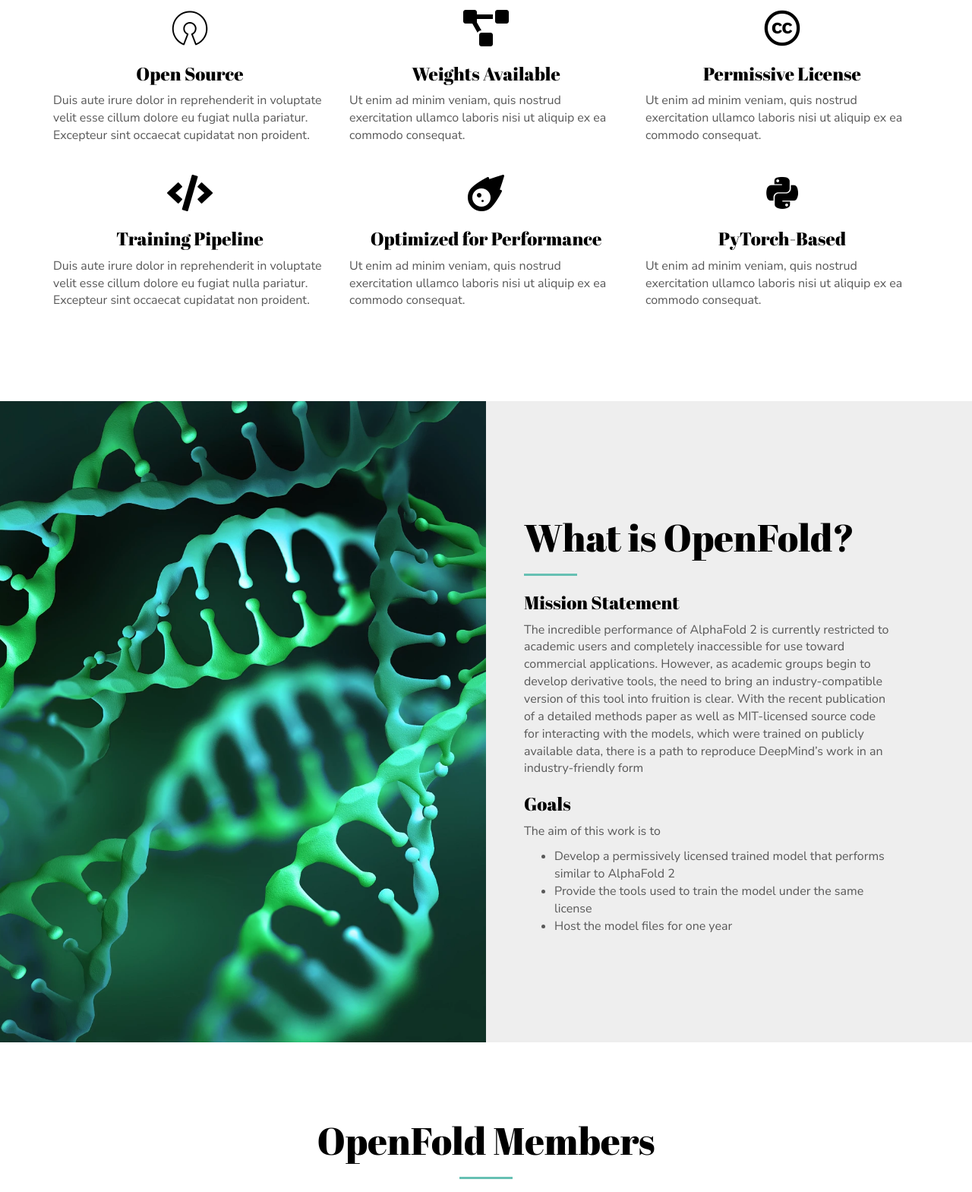
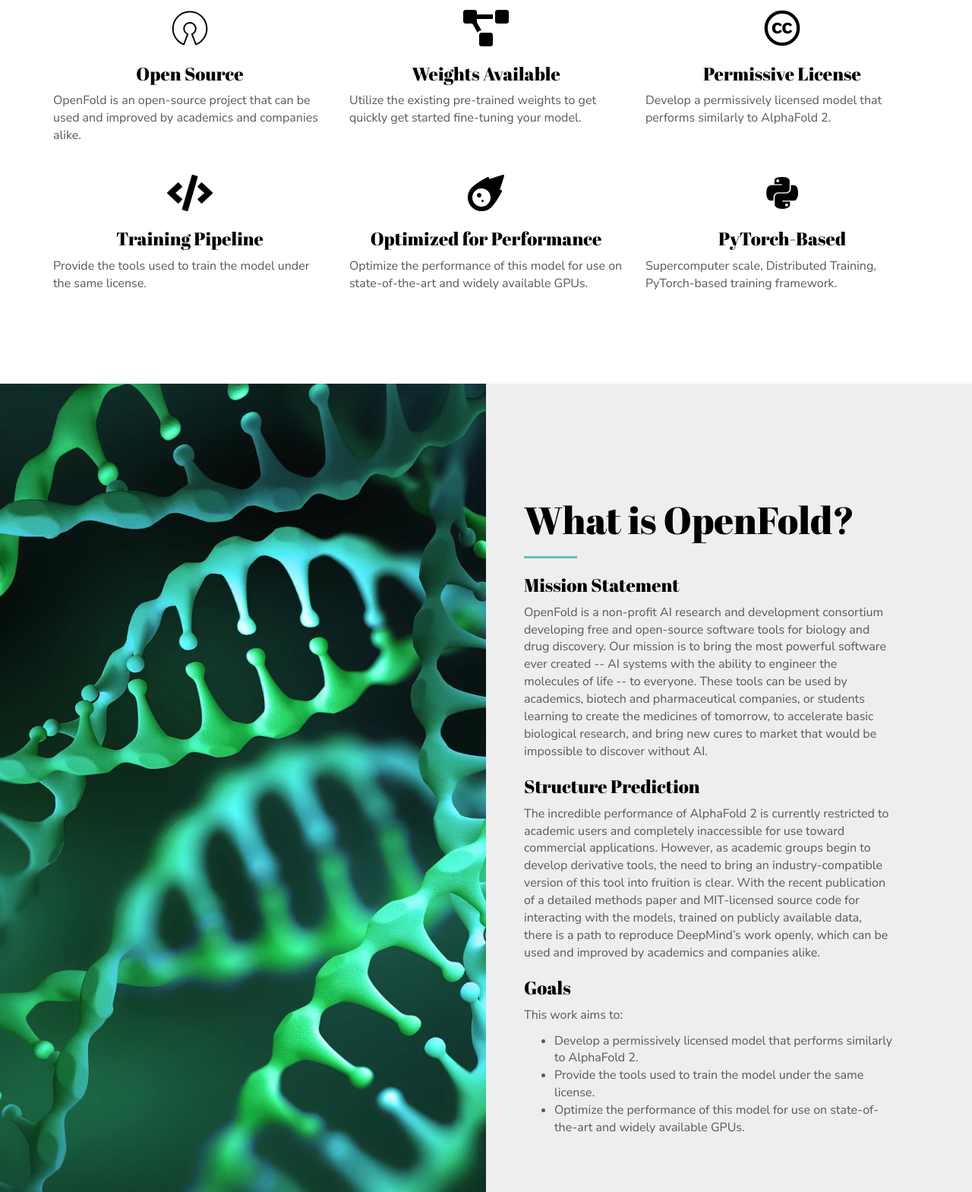
Before and after one commit to OpenFold-io/openfold-website, a plain HTML site: page index.html in a window 1280 px wide. Shown: the part 920-2489 px from the top of the page at 76% size. Drawn offline with Linux system fonts and the light colour scheme.

Commit message:
Update What is OpenFold and Why OpenFold sections

```diff
--- a/index.html
+++ b/index.html
@@ -26,7 +26,7 @@
         <div class="row">
             <div class="col-xs-12">
                 <h1>OpenFold</h1>
-                <p class="tagline">BRINGING EVERYONE INTO THE FOLD</p>
+                <p class="tagline">Democratizing AI for Biology</p>
                 <a class="notify btn btn-primary btn-lg anchor-link" title="">Get Notified</a>
             </div>
         </div>
@@ -46,9 +46,7 @@
                     <i class="fab fa-osi fa-3x" aria-hidden="true"></i>
                 </div>
                 <h3 class="text-center">Open Source</h3>
-                <p>Duis aute irure dolor in reprehenderit in voluptate velit esse
-            cillum dolore eu fugiat nulla pariatur. Excepteur sint occaecat cupidatat non
-            proident.</p>
+                <p>OpenFold is an open-source project that can be used and improved by academics and companies alike.</p>
             </div>
 
             <div class="col-xs-12 col-md-4">
@@ -56,18 +54,14 @@
                     <i class="fas fa-project-diagram fa-3x" aria-hidden="true"></i>
                 </div>
                 <h3 class="text-center">Weights Available</h3>
-                <p>Ut enim ad minim veniam,
-            quis nostrud exercitation ullamco laboris nisi ut aliquip ex ea commodo
-            consequat.</p>
+                <p>Utilize the existing pre-trained weights to get quickly get started fine-tuning your model.</p>
             </div>
             <div class="col-xs-12 col-md-4">
                 <div class="fa-container">
                     <i class="fab  fa-creative-commons fa-3x" aria-hidden="true"></i>
                 </div>
                 <h3 class="text-center">Permissive License</h3>
-                <p> Ut enim ad minim veniam,
-            quis nostrud exercitation ullamco laboris nisi ut aliquip ex ea commodo
-            consequat.</p>
+                <p>Develop a permissively licensed model that performs similarly to AlphaFold 2.</p>
             </div>
         </div>
         <div class="row">
@@ -76,9 +70,7 @@
                     <i class="fa fa-code fa-3x" aria-hidden="true"></i>
                 </div>
                 <h3 class="text-center">Training Pipeline</h3>
-                <p>Duis aute irure dolor in reprehenderit in voluptate velit esse
-            cillum dolore eu fugiat nulla pariatur. Excepteur sint occaecat cupidatat non
-            proident.</p>
+                <p>Provide the tools used to train the model under the same license.</p>
             </div>
 
             <div class="col-xs-12 col-md-4">
@@ -86,18 +78,14 @@
                     <i class="fas fa-meteor fa-3x" aria-hidden="true"></i>
                 </div>
                 <h3 class="text-center">Optimized for Performance</h3>
-                <p>Ut enim ad minim veniam,
-            quis nostrud exercitation ullamco laboris nisi ut aliquip ex ea commodo
-            consequat.</p>
+                <p>Optimize the performance of this model for use on state-of-the-art and widely available GPUs.</p>
             </div>
             <div class="col-xs-12 col-md-4">
                 <div class="fa-container">
                     <i class="fab fa-python fa-3x" aria-hidden="true"></i>
                 </div>
                 <h3 class="text-center">PyTorch-Based</h3>
-                <p> Ut enim ad minim veniam,
-            quis nostrud exercitation ullamco laboris nisi ut aliquip ex ea commodo
-            consequat.</p>
+                <p> Supercomputer scale, Distributed Training, PyTorch-based training framework.</p>
             </div>
         </div>
     </div>
@@ -110,19 +98,15 @@
             <div class="col-md-6 col-md-offset-6 text-column">
                 <h2>What is OpenFold?</h2>
                 <h3>Mission Statement</h3>
-                <p>The incredible performance of AlphaFold 2 is currently restricted to academic users and
-                    completely inaccessible for use toward commercial applications. However, as academic groups
-                    begin to develop derivative tools, the need to bring an industry-compatible version of this tool
-                    into fruition is clear. With the recent publication of a detailed methods paper as well as
-                    MIT-licensed source code for interacting with the models, which were trained on publicly
-                    available data, there is a path to reproduce DeepMind’s work in an industry-friendly form</p>
+                <p>OpenFold is a non-profit AI research and development consortium developing free and open-source software tools for biology and drug discovery. Our mission is to bring the most powerful software ever created -- AI systems with the ability to engineer the molecules of life -- to everyone. These tools can be used by academics, biotech and pharmaceutical companies, or students learning to create the medicines of tomorrow, to accelerate basic biological research, and bring new cures to market that would be impossible to discover without AI. </p>
+                <h3>Structure Prediction</h3>
+                <p>The incredible performance of AlphaFold 2 is currently restricted to academic users and completely inaccessible for use toward commercial applications. However, as academic groups begin to develop derivative tools, the need to bring an industry-compatible version of this tool into fruition is clear. With the recent publication of a detailed methods paper and MIT-licensed source code for interacting with the models, trained on publicly available data, there is a path to reproduce DeepMind’s work openly, which can be used and improved by academics and companies alike.</p>
                 <h3>Goals</h3>
-                <p>The aim of this work is to</p>
+                <p>This work aims to:</p>
                 <ul>
-                    <li>Develop a permissively licensed trained model that performs similar to
-                        AlphaFold 2</li>
-                    <li>Provide the tools used to train the model under the same license</li>
-                    <li>Host the model files for one year</li>
+                    <li>Develop a permissively licensed model that performs similarly to AlphaFold 2.</li>
+                    <li>Provide the tools used to train the model under the same license.</li>
+                    <li>Optimize the performance of this model for use on state-of-the-art and widely available GPUs.</li>
                 </ul>
 
 
```
